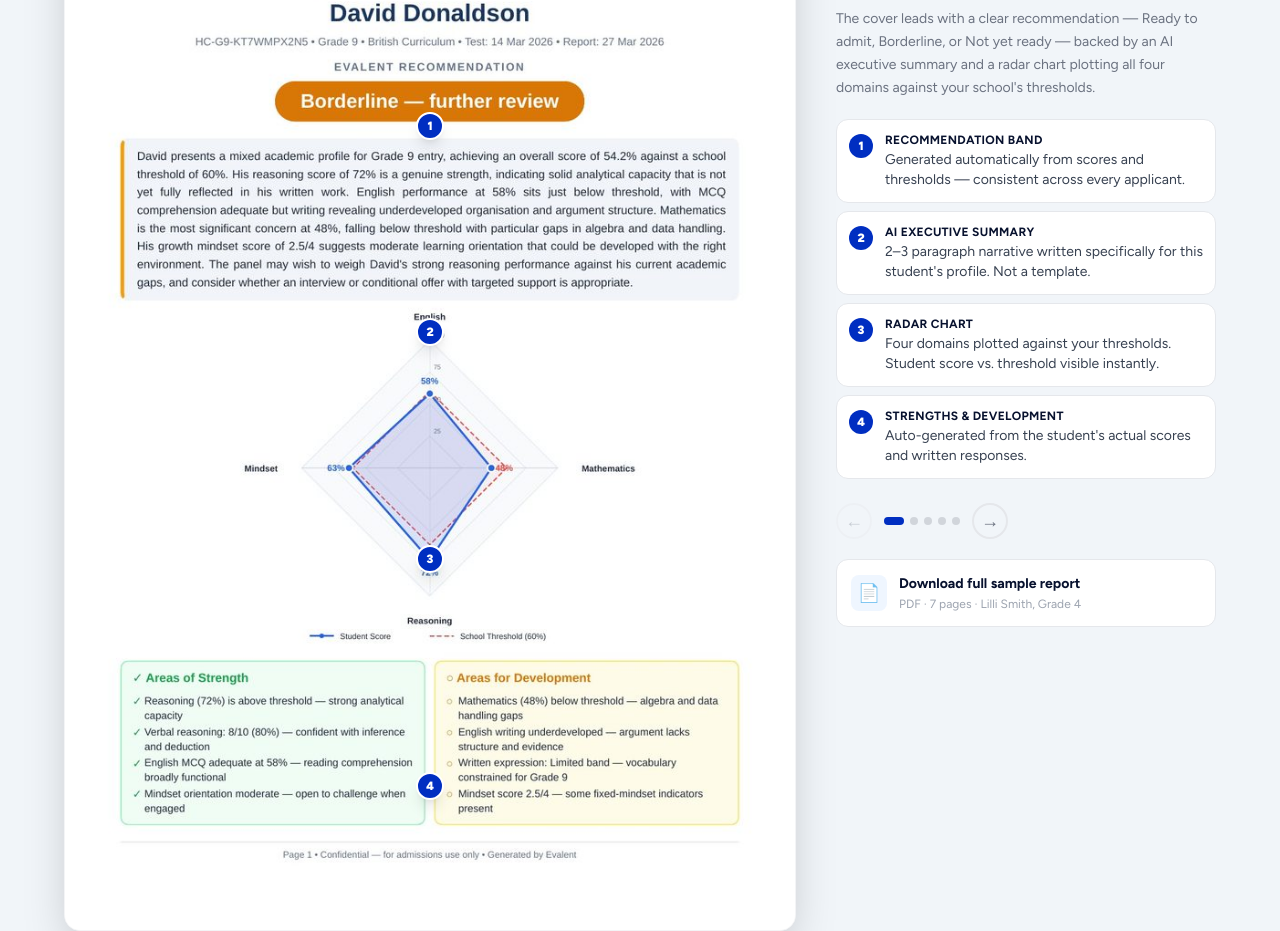
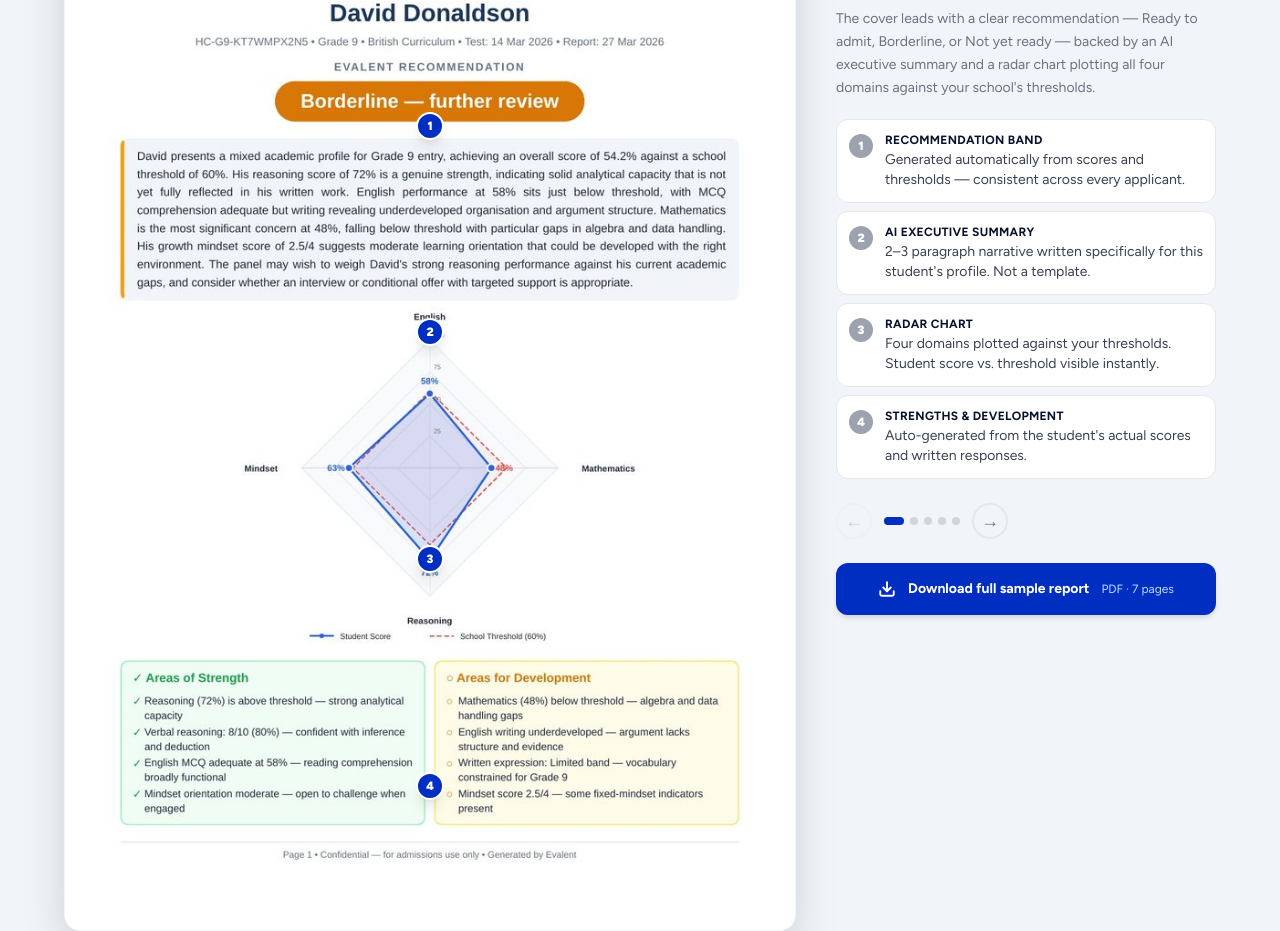
Before and after one commit to wigsbury-ui/evalent-marketing, a Next.js app: page /features/assessment in a window 1280 px wide. Shown: the part 1598-2529 px from the top of the page. Built offline with nearby package versions, Linux system fonts and the light colour scheme.

Commit message:
fix: navy pins, prominent download CTA button

```diff
--- a/src/components/features/ReportSlider.tsx
+++ b/src/components/features/ReportSlider.tsx
@@ -99,7 +99,7 @@ export default function ReportSlider() {
                 <button
                   key={i}
                   onClick={() => setActivePin(activePin === i ? -1 : i)}
-                  className={`absolute w-7 h-7 rounded-full border-2 border-white text-white text-xs font-black flex items-center justify-center shadow-lg transition-all z-10 ${activePin === i ? 'bg-amber-500 scale-110' : 'bg-brand hover:scale-110'}`}
+                  className={`absolute w-7 h-7 rounded-full border-2 border-white text-white text-xs font-black flex items-center justify-center shadow-lg transition-all z-10 ${activePin === i ? 'bg-[#07112e] scale-110' : 'bg-[#002ec1] hover:scale-110'}`}
                   style={{ left: `${ann.x}%`, top: `${ann.y}%`, transform: 'translate(-50%, -50%)' }}
                   aria-label={ann.label}
                 >
@@ -113,7 +113,7 @@ export default function ReportSlider() {
           <div className="md:sticky md:top-8">
             <div className="h-1 bg-gray-200 rounded-full mb-5 overflow-hidden">
               <div
-                className="h-full bg-brand rounded-full transition-all duration-300"
+                className="h-full bg-[#002ec1] rounded-full transition-all duration-300"
                 style={{ width: `${((current + 1) / SLIDES.length) * 100}%` }}
               />
             </div>
@@ -129,9 +129,9 @@ export default function ReportSlider() {
                 <button
                   key={i}
                   onClick={() => setActivePin(activePin === i ? -1 : i)}
-                  className={`flex gap-3 items-start p-3 rounded-xl border text-left transition-all ${activePin === i ? 'border-brand bg-blue-50' : 'border-gray-200 bg-white hover:border-brand/40'}`}
+                  className={`flex gap-3 items-start p-3 rounded-xl border text-left transition-all ${activePin === i ? 'border-[#002ec1] bg-blue-50' : 'border-gray-200 bg-white hover:border-gray-300'}`}
                 >
-                  <span className={`w-6 h-6 rounded-full text-white text-xs font-black flex items-center justify-center flex-shrink-0 mt-0.5 ${activePin === i ? 'bg-amber-500' : 'bg-brand'}`}>
+                  <span className={`w-6 h-6 rounded-full text-white text-xs font-black flex items-center justify-center flex-shrink-0 mt-0.5 ${activePin === i ? 'bg-[#002ec1]' : 'bg-gray-400'}`}>
                     {i + 1}
                   </span>
                   <span className="text-sm text-gray-700">
@@ -142,11 +142,11 @@ export default function ReportSlider() {
               ))}
             </div>
 
-            <div className="flex items-center gap-3 mb-5">
+            <div className="flex items-center gap-3 mb-6">
               <button
                 onClick={() => go(Math.max(0, current - 1))}
                 disabled={current === 0}
-                className="w-9 h-9 rounded-full border-2 border-gray-200 text-gray-500 hover:border-brand hover:text-brand disabled:opacity-30 disabled:cursor-not-allowed transition-all flex items-center justify-center text-lg"
+                className="w-9 h-9 rounded-full border-2 border-gray-200 text-gray-500 hover:border-navy hover:text-navy disabled:opacity-30 disabled:cursor-not-allowed transition-all flex items-center justify-center text-lg"
               >
                 &#8592;
               </button>
@@ -155,14 +155,14 @@ export default function ReportSlider() {
                   <button
                     key={i}
                     onClick={() => go(i)}
-                    className={`h-2 rounded-full transition-all ${i === current ? 'w-5 bg-brand' : 'w-2 bg-gray-300 hover:bg-gray-400'}`}
+                    className={`h-2 rounded-full transition-all ${i === current ? 'w-5 bg-[#002ec1]' : 'w-2 bg-gray-300 hover:bg-gray-400'}`}
                   />
                 ))}
               </div>
               <button
                 onClick={() => go(Math.min(SLIDES.length - 1, current + 1))}
                 disabled={current === SLIDES.length - 1}
-                className="w-9 h-9 rounded-full border-2 border-gray-200 text-gray-500 hover:border-brand hover:text-brand disabled:opacity-30 disabled:cursor-not-allowed transition-all flex items-center justify-center text-lg"
+                className="w-9 h-9 rounded-full border-2 border-gray-200 text-gray-500 hover:border-navy hover:text-navy disabled:opacity-30 disabled:cursor-not-allowed transition-all flex items-center justify-center text-lg"
               >
                 &#8594;
               </button>
@@ -172,15 +172,13 @@ export default function ReportSlider() {
               href="/Evalent_Sample_Report_Lilli_Smith_Grade4.pdf"
               target="_blank"
               rel="noopener noreferrer"
-              className="flex items-center gap-3 p-3.5 bg-white border border-gray-200 rounded-xl hover:border-brand hover:bg-blue-50 transition-all group"
+              className="flex items-center justify-center gap-3 w-full py-4 px-5 bg-[#002ec1] hover:bg-[#07112e] text-white font-bold text-sm rounded-xl transition-colors shadow-md"
             >
-              <div className="w-9 h-9 bg-blue-50 rounded-lg flex items-center justify-center text-lg flex-shrink-0 group-hover:bg-blue-100">
-                &#128196;
-              </div>
-              <div>
-                <div className="text-sm font-bold text-navy">Download full sample report</div>
-                <div className="text-xs text-gray-400 mt-0.5">PDF &middot; 7 pages &middot; Lilli Smith, Grade 4</div>
-              </div>
+              <svg xmlns="http://www.w3.org/2000/svg" width="18" height="18" viewBox="0 0 24 24" fill="none" stroke="currentColor" strokeWidth="2.5" strokeLinecap="round" strokeLinejoin="round">
+                <path d="M21 15v4a2 2 0 0 1-2 2H5a2 2 0 0 1-2-2v-4"/><polyline points="7 10 12 15 17 10"/><line x1="12" y1="15" x2="12" y2="3"/>
+              </svg>
+              Download full sample report
+              <span className="text-blue-200 font-normal text-xs">PDF &middot; 7 pages</span>
             </a>
           </div>
 
```
